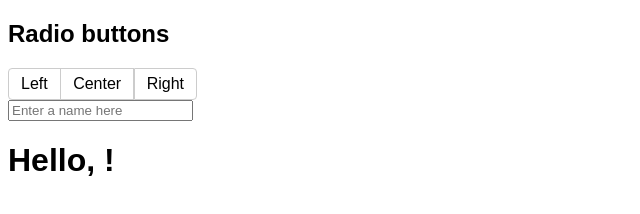
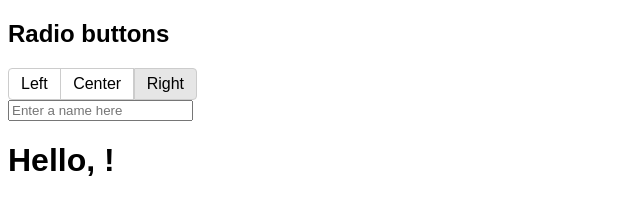
Before and after one commit to fiona78/buttons-angular, a plain HTML site: page index.html in a window 1280 px wide. Shown: the full height of the page, 0-640 px from the left. Drawn offline with nearby package versions, Linux system fonts and the light colour scheme.

Commit message:
butt functionality

```diff
--- a/index.html
+++ b/index.html
@@ -32,58 +32,53 @@
 
     var buttonApp = angular.module( 'buttonApp', [] );
 
-buttonApp.directive( 'cb-radio-buttons', function () {
+    buttonApp.directive( 'cbRadioButtons', function () {
         return {
             restrict: 'EA',
             controller: function( $scope, $element, $attrs, $transclude ) {
                 // Controller code goes here.
+                $scope.selected = "view";
+                //"off is the id of the of a child element
+            },
 
-
-            $scope.selected = "off";
-            //"off is the id of the of a child element"
-
-
-        },
             link: function postLink( scope, element, attributes, controller ) {
-                // Post-link code goes here
- //need to find all child elements
- //loop/iterate through buttons and use if, to find the id.
- //use angular for.each
- //eg if id = "off" then do something..
 
                 var buttons = element.find('button');
-              //add event here
+
                 console.log(buttons, "buttons");
+
+                angular.forEach( buttons, function( button ) {
+
+                    //console.log( button );
+
+                    //if ( $( this ).is( "#off" ) ) {
+                    //do something
+                    //}$9
+
+                    if ( $(button).attr('id') == scope.selected ) {
+                        console.log( button );
+
+                        $(button).addClass('btn-selected');
+                        $(button).on('click', function(){
+                            alert("clicked");
+
+                        });
 
 
 
-               /*angular.forEach(buttons, function(value, key) {*/
-               	angular.forEach(buttons, function(button) {
 
-					console.log(button);
 
-					if ( $( this ).is( "#off" ) ) {
+                    //Hook on click events on the buttons
+                    //mark selected as selected
                     //do something
                     }
-
-               /*	console.log(value+"--"+key);*/
-               	//do if statement for id
-
-
                 });
 
                 //element.addClass("addedClass");
                 //need to reach the children
-
-
-
             },
         };
     });
-
-/*$( document ).ready(function() {
-  console.log(buttons, "buttons");
-});*/
 
 </script>
 
--- a/sass/style.scss
+++ b/sass/style.scss
@@ -43,3 +43,8 @@ background:#fff;
 	}
 
 }
+
+.btn-selected{
+
+	background-color: #e6e6e6;
+}
```
Also changed, not shown: css/style.css. Lines whose indentation alone changed are shown as unchanged.
